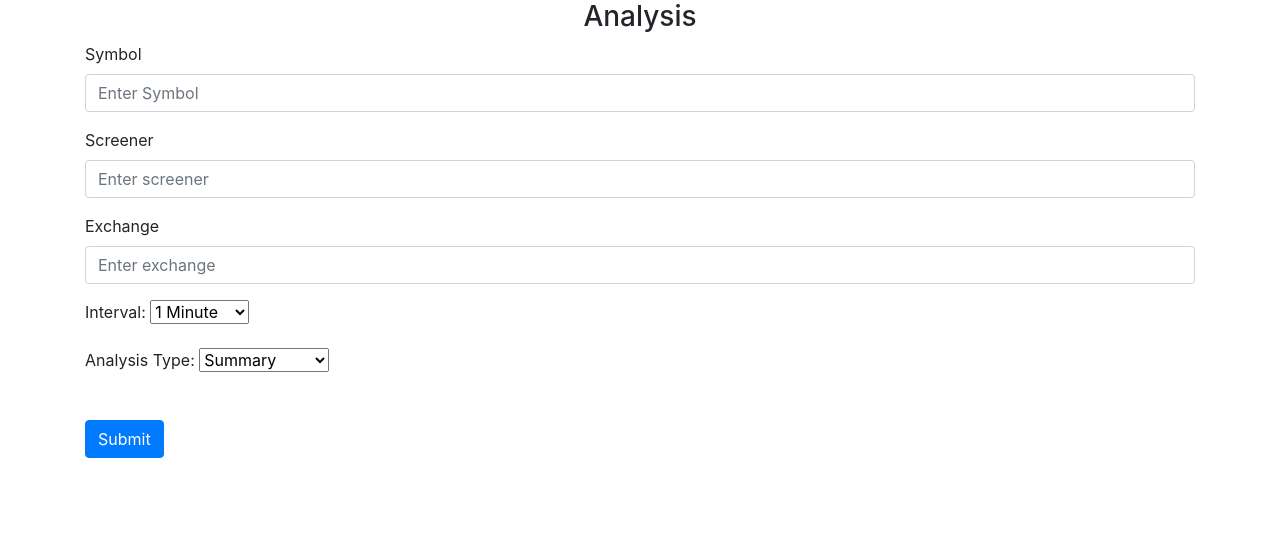
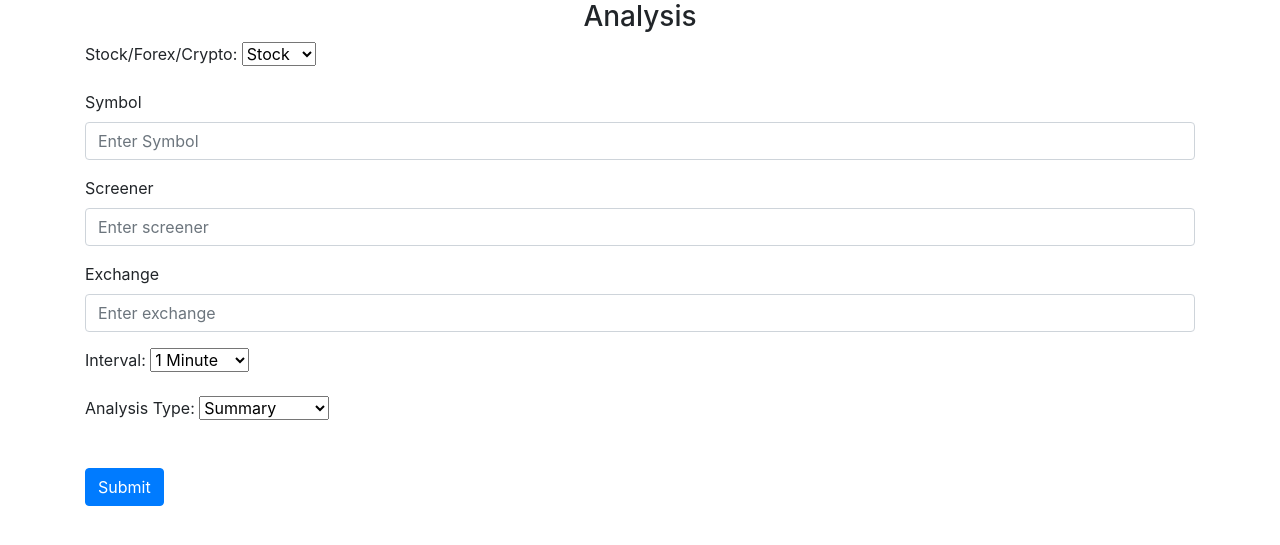
Before and after one commit to NicholasNPham/TradingWebsite, a Flask app: page /analysis in a window 1280 px wide. Shown: the part 40-585 px from the top of the page. Run offline with Flask 3, Linux system fonts and the light colour scheme; parts of the project's set-up code (start-up, migrations or seed data) failed here and were passed over; some libraries are stand-ins or nearby versions.

Commit message:
Added Different types of analysis in terms of forex/stocks/crypto and added a flash message for both error and success.

```diff
--- a/website/templates/analysis.html
+++ b/website/templates/analysis.html
@@ -2,6 +2,14 @@
 content %}
 <form method="POST">
   <h3 align="center">Analysis</h3>
+  <div class="form-group">
+    <label for="stockForexCrypto">Stock/Forex/Crypto:</label>
+    <select id="stockForexCrypto" name="stockForexCrypto">
+      <option value="stock">Stock</option>
+      <option value="forex">Forex</option>
+      <option value="crypto">Crypto</option>
+    </select>
+  </div>
   <div class="form-group">
     <label for="symbol">Symbol</label>
     <input
```
